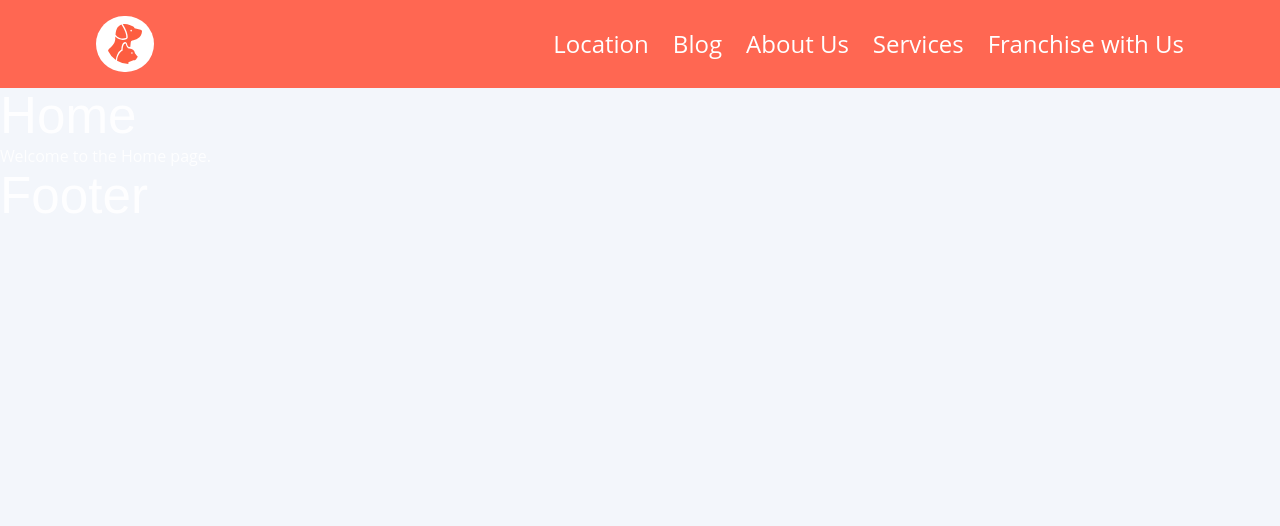
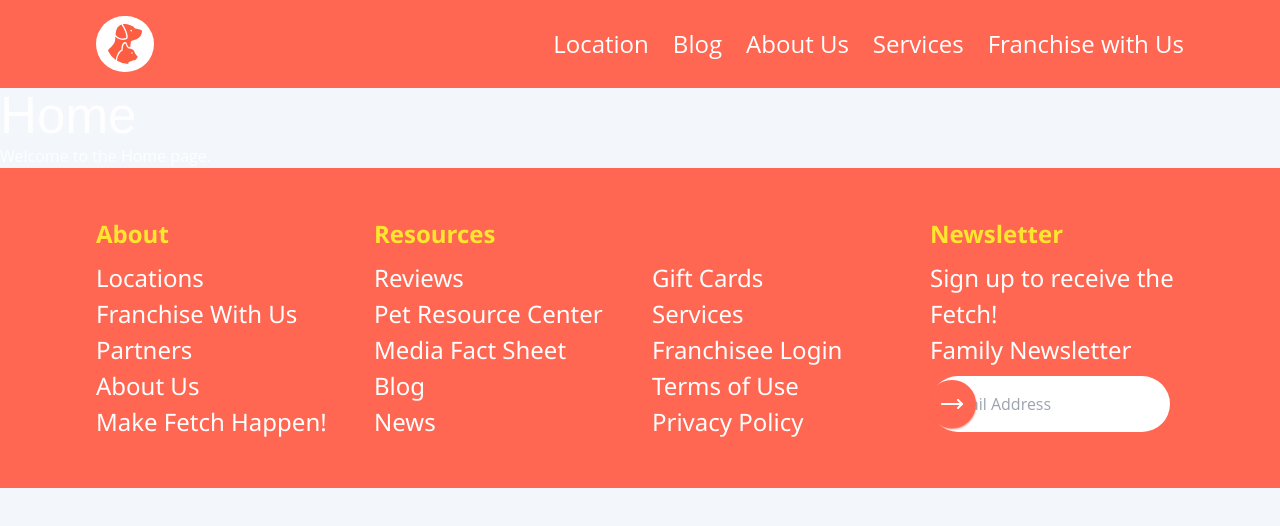
Before and after one commit to mikejbp/prueba-tecnica-frontend, a React (Vite) app: page / in a window 1280 px wide. Shown: the top 526 px of the page. Built offline with nearby package versions, Linux system fonts and the light colour scheme.

Commit message:
feat: Enhance Footer component with structured layout and newsletter signup; add columns for navigation and resources

```diff
--- a/src/app/components/layout/Footer.tsx
+++ b/src/app/components/layout/Footer.tsx
@@ -1,7 +1,55 @@
+import { MoveRight } from 'lucide-react';
+
+interface Column {
+  title: string;
+  items: string[];
+  isNewsletter?: boolean;
+}
+
 export function Footer() {
+  const columns: Column[] = [
+    {
+      title: 'About',
+      items: ['Locations', 'Franchise With Us', 'Partners', 'About Us', 'Make Fetch Happen!'],
+    },
+    {
+      title: 'Resources',
+      items: ['Reviews', 'Pet Resource Center', 'Media Fact Sheet', 'Blog', 'News'],
+    },
+    {
+      title: '',
+      items: ['Gift Cards', 'Services', 'Franchisee Login', 'Terms of Use', 'Privacy Policy'],
+    },
+    {
+      title: 'Newsletter',
+      items: ['Sign up to receive the Fetch!', 'Family Newsletter'],
+      isNewsletter: true,
+    },
+  ];
+
   return (
-    <div>
-      <h1>Footer</h1>
-    </div>
-  )
+    <footer className="text-white py-12 px-10 md:px-24 relative">
+      <div className="absolute top-0 left-0 w-full h-full bg-red-light"></div>
+      <div className="relative grid grid-cols-1 md:grid-cols-4 gap-y-6 md:gap-x-6">
+        {columns.map((col, i) => (
+          <div key={i}>
+            <h6 className="text-menu font-segoe font-bold text-orangeYellow-dark">{col.title || '\u00A0'}</h6>
+            <ul className="text-menu font-segoe mt-2">
+              {col.items.map((item, idx) => (
+                <li key={idx}>{item}</li>
+              ))}
+            </ul>
+            {col.isNewsletter && (
+              <div className="mt-2 relative">
+                <input type="email" placeholder="Email Address" className="p-4 text-gray bg-white rounded-full" />
+                <div className="bg-red-light shadow-sm shadow-red-light rounded-full h-12 p-3 ml-2 absolute right-52 bottom-0 top-1">
+                  <MoveRight />
+                </div>
+              </div>
+            )}
+          </div>
+        ))}
+      </div>
+    </footer>
+  );
 }
```
